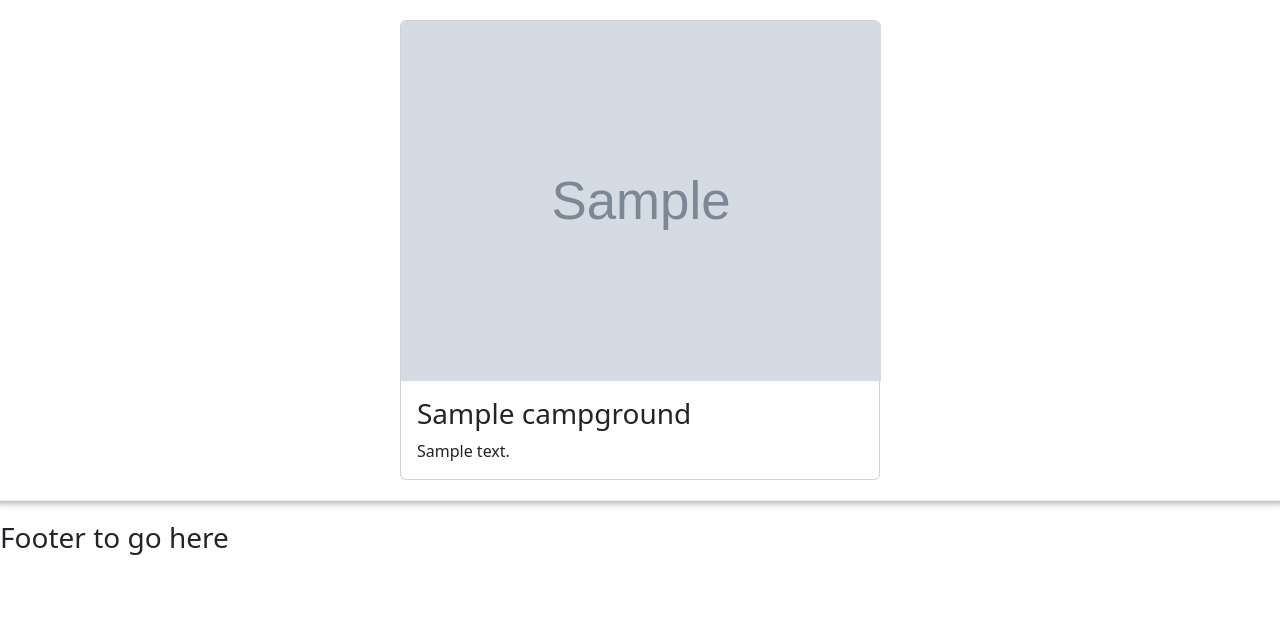
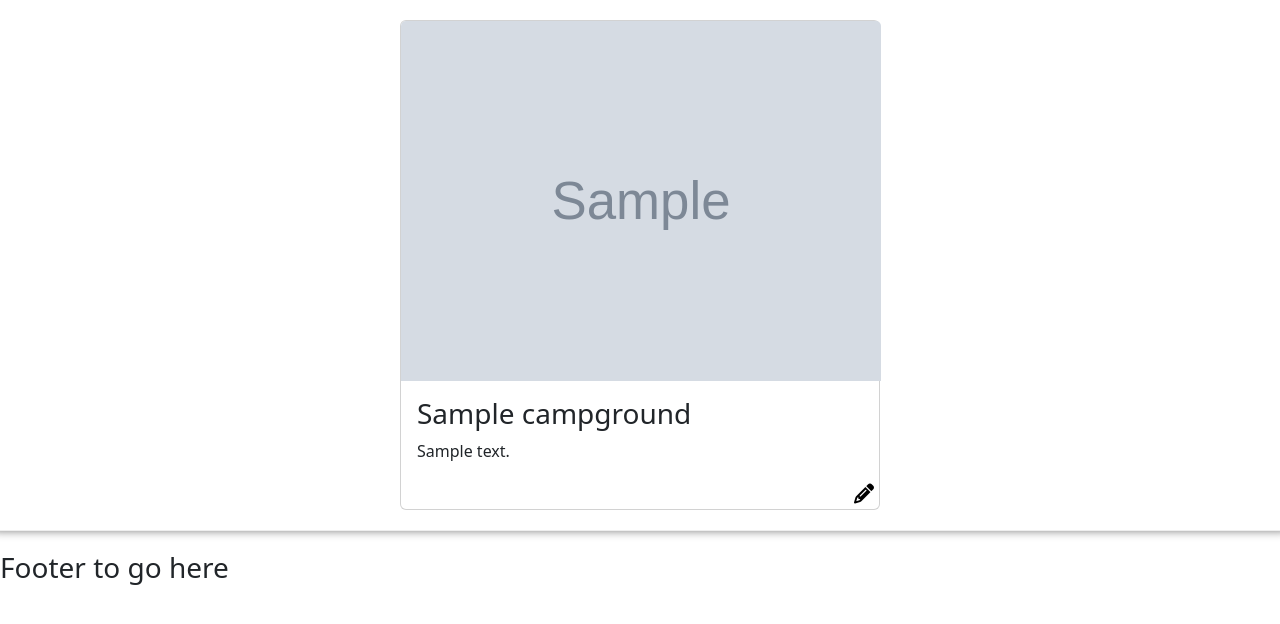
Before and after one commit to lexcraw4d/campAroundCampAround, a Node server app: page /campgrounds in a window 1280 px wide. Shown: the part 73-697 px from the top of the page. Run offline with Node 20, Linux system fonts and the light colour scheme; tables that the repository leaves empty hold one stand-in row (values such as "Sample post"); some libraries are stand-ins or nearby versions.

Commit message:
added update campground no id

```diff
--- a/controllers/browserController.js
+++ b/controllers/browserController.js
@@ -22,6 +22,19 @@ createCampground: async (req, res) => {
     }
     catch(err){
         console.log(err);
-    }}
+    }},
+updateCampground: async (req, res) => {
+    try {
+        await Campground.findOneAndUpdate({
+            name: req.body.name,
+            image: req.body.image,
+            description: req.body.description
+    })
+    res.status(200).redirect('/campgrounds');
+    }
+    catch(err){
+        console.log(err);
+    }
+}
 }
 module.exports = browserController;
--- a/public/styles.css
+++ b/public/styles.css
@@ -17,3 +17,12 @@ h1 {
     justify-content: space-evenly;
     flex-wrap: wrap;
 }
+
+.pencil{
+    color: #000;
+    font-size: 20px;
+    cursor: pointer;
+    text-align: right;
+    padding:5px;
+
+}
--- a/routes/api/index.js
+++ b/routes/api/index.js
@@ -1,10 +1,11 @@
 const router = require('express').Router();
-const  { deleteCampgroundById, createCampground, getCampgrounds, getCampgroundById, updateCampgroundById } = require('../../controllers/apiController');
+const  { deleteCampgroundById, createCampground, getCampgrounds, getCampgroundById, updateCampgroundById, updateCampground } = require('../../controllers/apiController');
 //api routes
 router
     .route('/campgrounds')
     .post(createCampground)
     .get(getCampgrounds)
+    .put(updateCampground)
 
 router
     .route('/campgrounds/:id')
--- a/views/campgrounds.ejs
+++ b/views/campgrounds.ejs
@@ -11,8 +11,10 @@
         <div class="card-body">
           <h3 class="card-title campground-info"><%= camp.name %></h3>
           <p class="card-text"><%= camp.description %></p>
+
           <!-- <a href="#" class="btn btn-primary">Go somewhere</a> -->
         </div>
+        <i fa-pencil class="fas fa-pencil pencil"></i>
     </div>
     <% }) %>
   </div>
```
Also changed, not shown: controllers/apiController.js (+10 -0 lines), public/index.js (added). Lines whose indentation alone changed are shown as unchanged.
